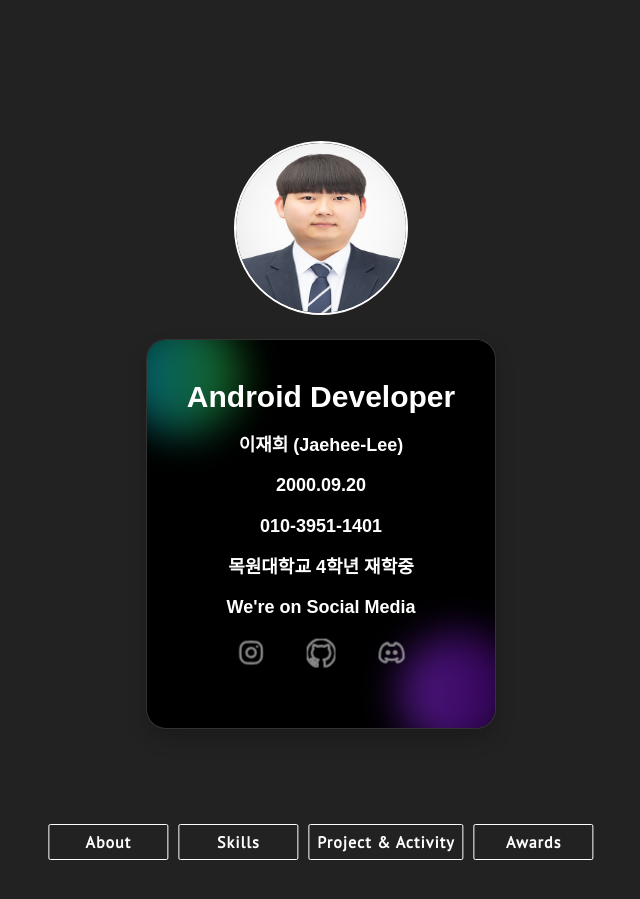
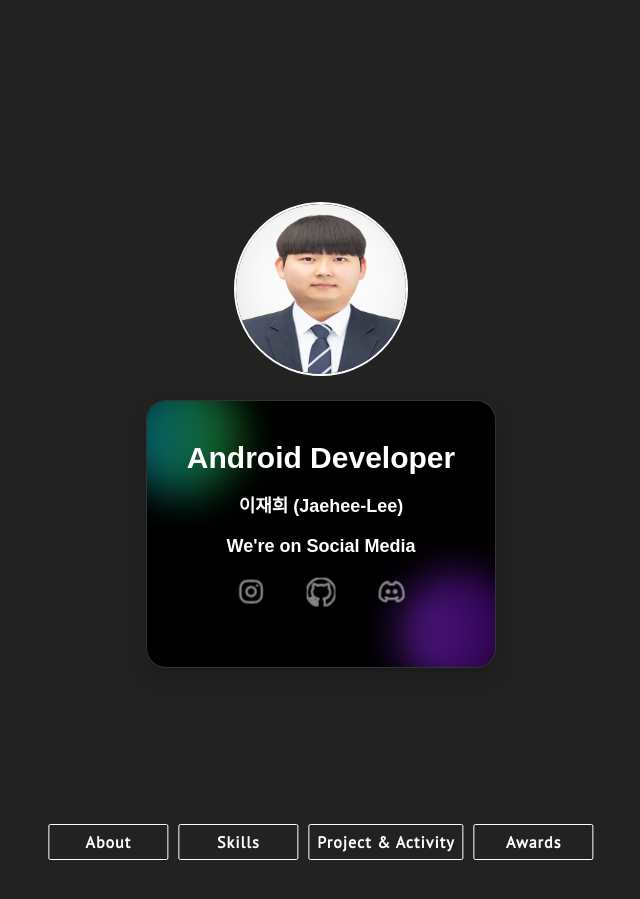
Before and after one commit to EJ-pro/EJ-pro.github.io, a Jekyll site: the page built from index.html, in a window 1280 px wide and 900 px high. Shown: the whole window, without its empty margins (319-959 px from the left). Built offline with Jekyll 4.4.1, drawn with Linux system fonts in a browser that asks for light colours; nearby versions of some CDN libraries; comment, search, counter and statistics services are not loaded.

Commit message:
div 수정

```diff
--- a/_includes/nav.html
+++ b/_includes/nav.html
@@ -7,9 +7,6 @@
             <div class="card_social" style="padding: 30px; background-color: black;">
               <div class="heading" style="font-size: 30px;">Android Developer</div>
               <div class="heading">이재희 (Jaehee-Lee)</div>
-              <div class="heading">2000.09.20</div>
-              <div class="heading">010-3951-1401</div>
-              <div class="heading">목원대학교 4학년 재학중</div>
               <div class="heading">We're on Social Media</div>
               <div class="icons">
                 <a href="https://www.instagram.com/ej__pro/" class="instagram">
```
